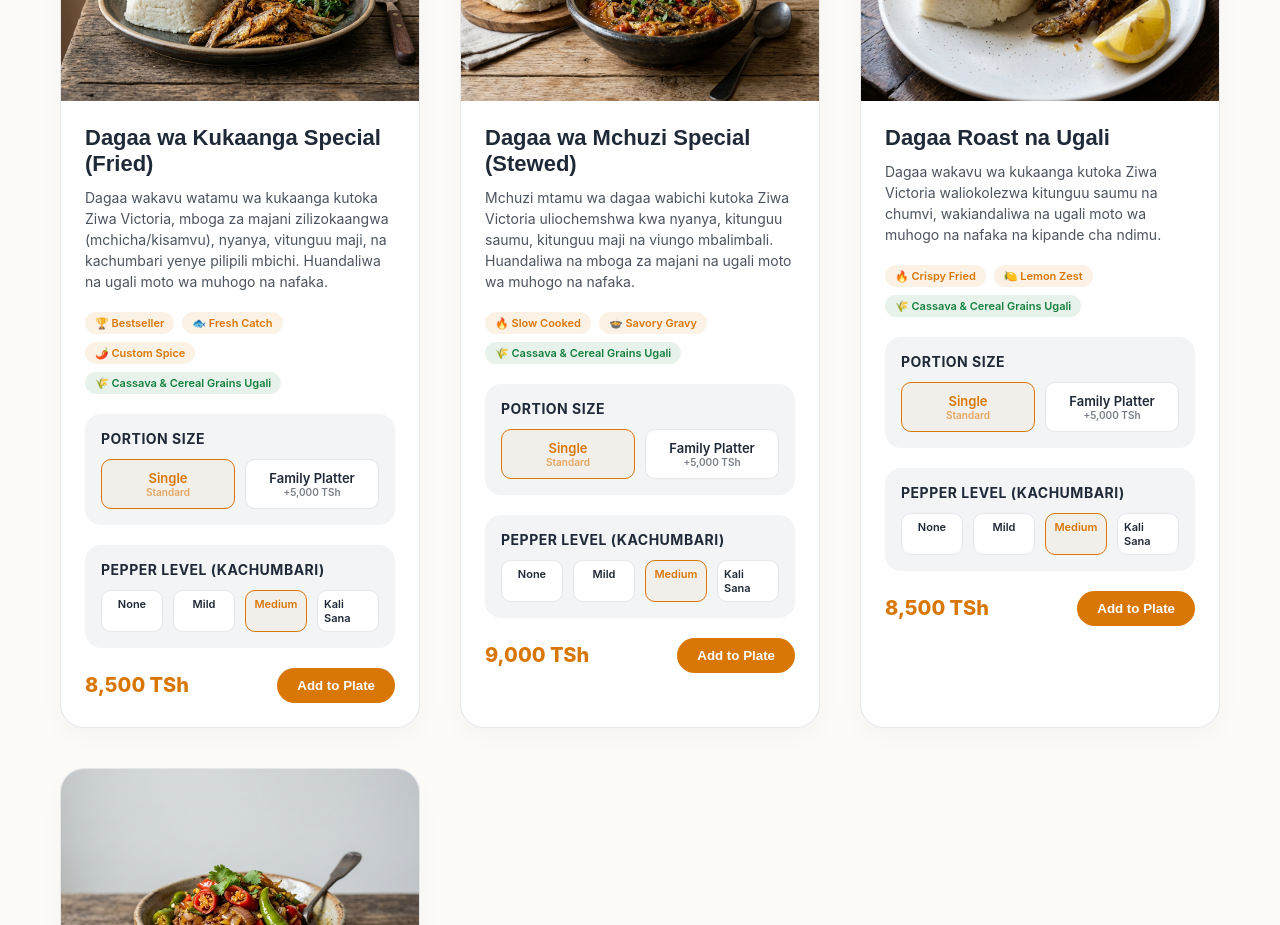
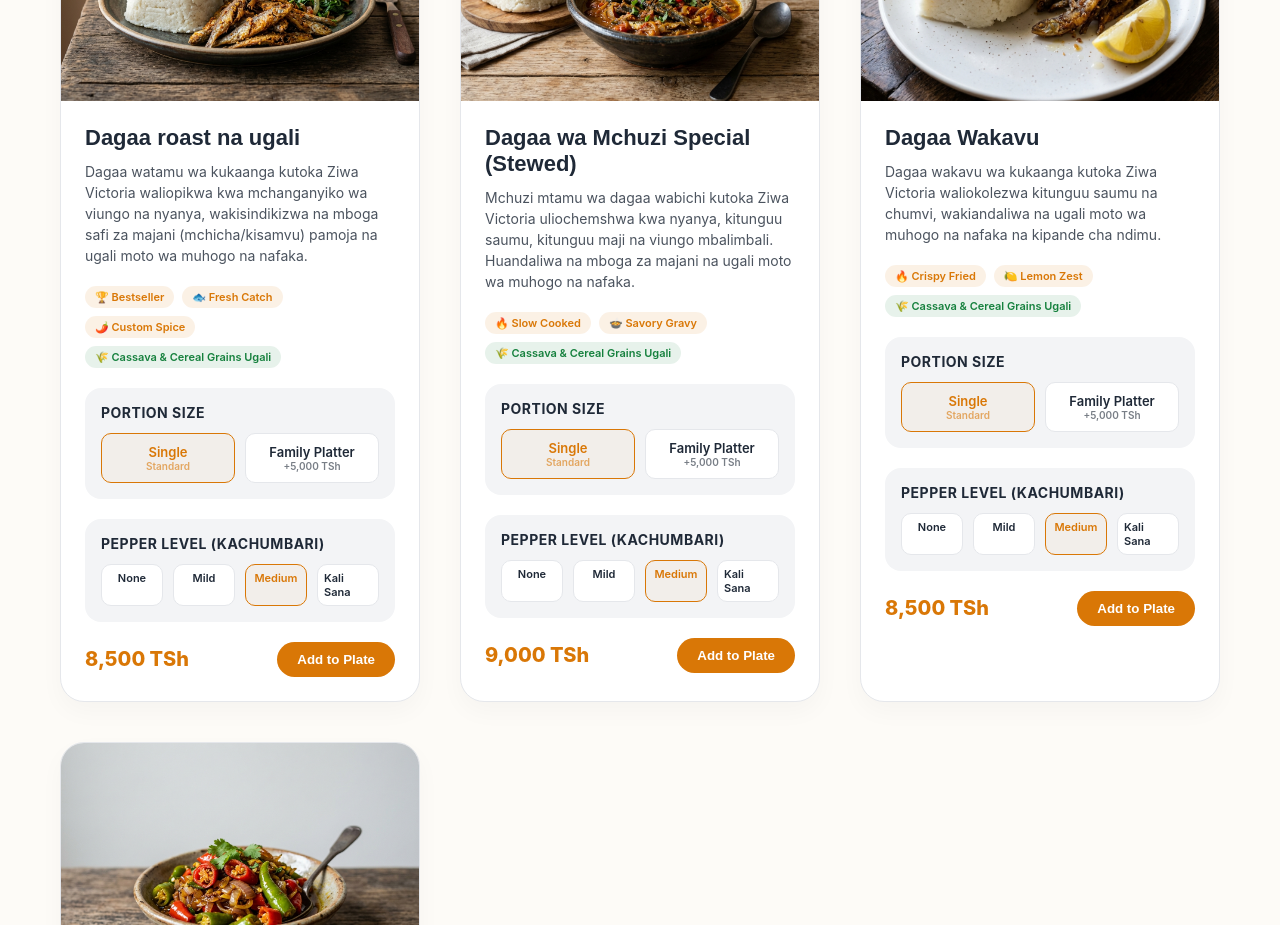
Before and after one commit to rolandlazaro16/ugalipoint, a Next.js app: page / in a window 1280 px wide. Shown: the part 1080-2005 px from the top of the page. Built offline with nearby package versions, Linux system fonts and the light colour scheme.

Commit message:
feat: change first item title to Dagaa roast na ugali and update description

```diff
--- a/src/app/page.tsx
+++ b/src/app/page.tsx
@@ -37,8 +37,8 @@ interface Review {
 const MENU_ITEMS: MenuItem[] = [
   {
     id: "dagaa-fried",
-    title: "Dagaa wa Kukaanga Special (Fried)",
-    description: "Dagaa wakavu watamu wa kukaanga kutoka Ziwa Victoria, mboga za majani zilizokaangwa (mchicha/kisamvu), nyanya, vitunguu maji, na kachumbari yenye pilipili mbichi. Huandaliwa na ugali moto wa muhogo na nafaka.",
+    title: "Dagaa roast na ugali",
+    description: "Dagaa watamu wa kukaanga kutoka Ziwa Victoria waliopikwa kwa mchanganyiko wa viungo na nyanya, wakisindikizwa na mboga safi za majani (mchicha/kisamvu) pamoja na ugali moto wa muhogo na nafaka.",
     basePrice: 8500,
     category: "dagaa",
     badges: ["🏆 Bestseller", "🐟 Fresh Catch", "🌶️ Custom Spice"],
@@ -59,7 +59,7 @@ const MENU_ITEMS: MenuItem[] = [
   },
   {
     id: "dagaa-roast",
-    title: "Dagaa Roast na Ugali",
+    title: "Dagaa Wakavu",
     description: "Dagaa wakavu wa kukaanga kutoka Ziwa Victoria waliokolezwa kitunguu saumu na chumvi, wakiandaliwa na ugali moto wa muhogo na nafaka na kipande cha ndimu.",
     basePrice: 8500,
     category: "dagaa",
```
